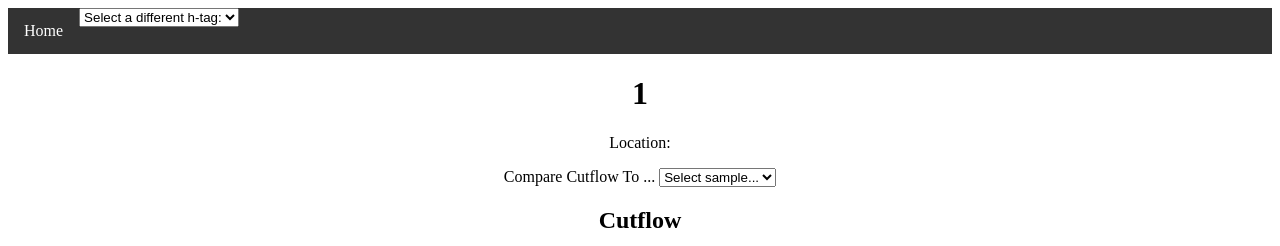
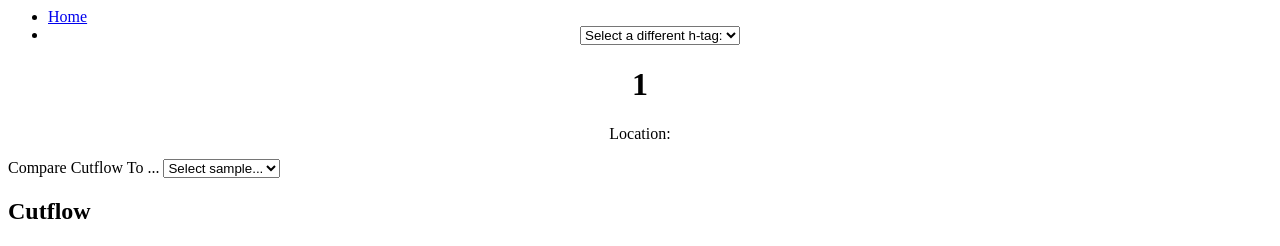
Before and after one commit to Rob-MFn-Fletcher/MxAODStatusPage, a PHP site: page /samplePage/samplePage.php?s=1 in a window 1280 px wide. Shown: the top 246 px of the page. Run offline with PHP 8.4, Linux system fonts and the light colour scheme; data that the repository does not hold is empty.

Commit message:
Some changes

```diff
--- a/css/mystyle.css
+++ b/css/mystyle.css
@@ -1,9 +1,14 @@
 #jumbotron {
-    display: inline;
-    text-align: center;
-    width: 90%;
+    background: #FFF;
+    width: 100%;
+    height: 100px;
+}
+#jumbotron h2{
+    float:left;
 }
 #jumbotron .higgs {
+    display: inline-block;
+    float: left;
     width: 35px;
     height: 35px;
 }
@@ -11,24 +16,28 @@
 /******************
 **   Nav bar
 *******************/
-nav {
+.nav {
     background:#FFF;
     float:left;
+    width: 100%;
 }
-nav #currentTag {
+.nav #currentTag {
     float:right;
 }
-nav ul {text-align:center;}
-nav ul li {float:left;display:inline;}
-nav ul li:hover {background:#E6E6E6;}
-nav ul li a {display:block;padding:15px 25px;color:#444;}
-nav ul li ul {position:absolute;width:110px;background:#FFF;}
-nav ul li ul li {width:110px;}
-nav ul li ul li a {display:block;padding:15px 10px;color:#444;}
-nav ul li ul li:hover a {background:#F7F7F7;}
-nav ul li ul.fallback {display:none;}
-nav ul li:hover ul.fallback {display:block;}
+.nav ul {text-align:center;}
+.nav ul li {float:left;display:inline;}
+.nav ul li:hover {background:#E6E6E6;}
+.nav ul li a {display:block;padding:15px 25px;color:#444;}
+.nav ul li ul {position:absolute;width:110px;background:#FFF;}
+.nav ul li ul li {width:110px;}
+.nav ul li ul li a {display:block;padding:15px 10px;color:#444;}
+.nav ul li ul li:hover a {background:#F7F7F7;}
+.nav ul li ul.fallback {display:none;}
+.nav ul li:hover ul.fallback {display:block;}
 
+body{
+    clear:both;
+}
 form {
   text-align: center;
 }
@@ -37,27 +46,3 @@ table.center {
     margin-left:auto;
     margin-right:auto;
   }
-body {text-align:center;}
-ul {
-    list-style-type: none;
-    margin: 0;
-    padding: 0;
-    overflow: hidden;
-    background-color: #333;
-}
-
-li {
-    float: left;
-}
-
-li a {
-    display: block;
-    color: white;
-    text-align: center;
-    padding: 14px 16px;
-    text-decoration: none;
-}
-
-li a:hover {
-    background-color: #111;
-}
```
Also changed, not shown: mainPage.php (+13 -22 lines).
